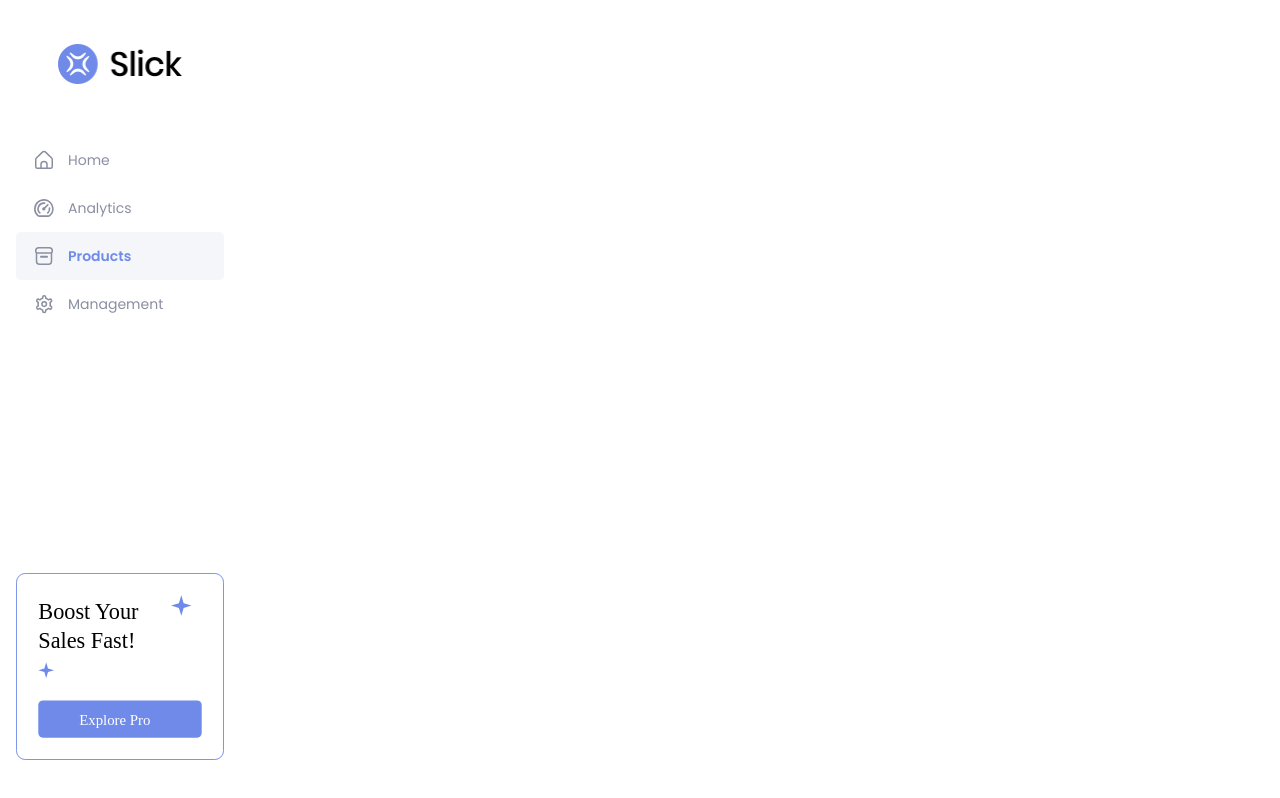
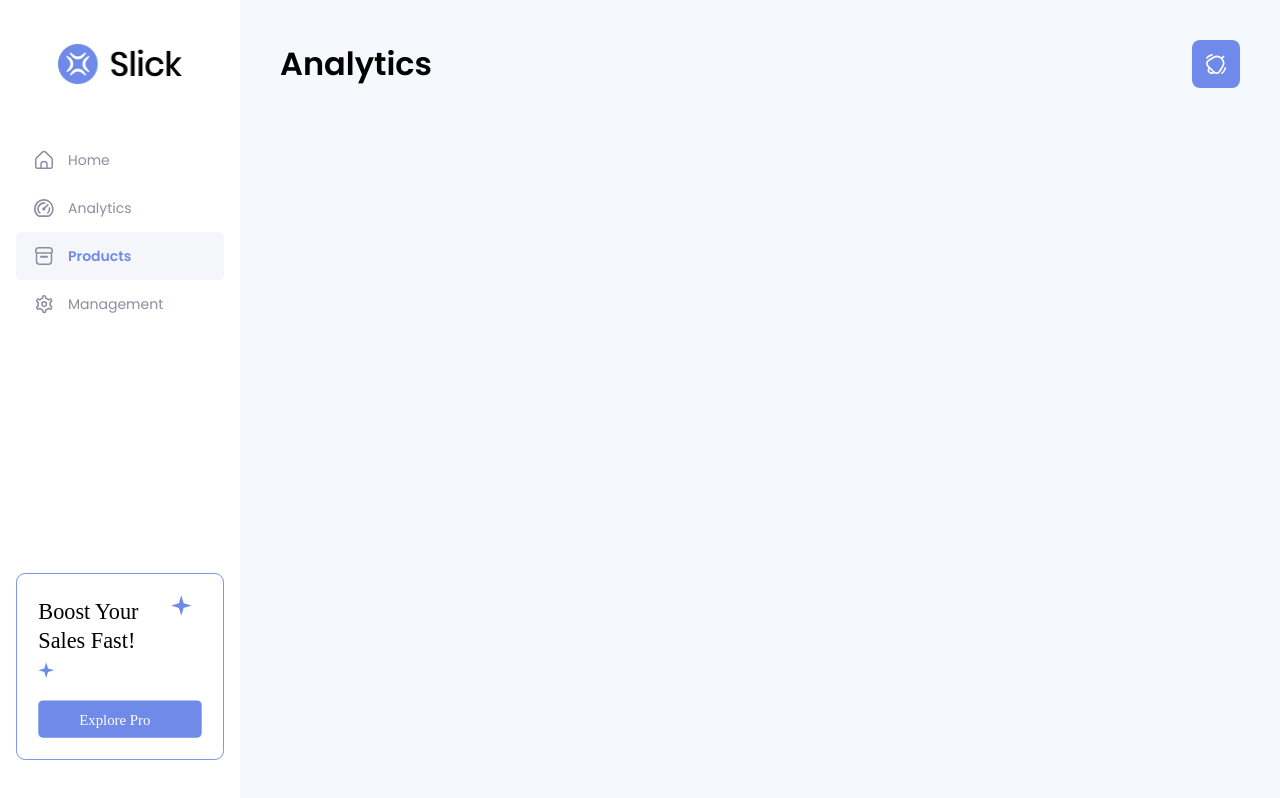
Before and after one commit to Arsalan-Arain/Slick, a React app: page /products in a window 1280 px wide. Built offline with nearby package versions, Linux system fonts and the light colour scheme.

Commit message:
arranged some files

```diff
--- a/src/App.js
+++ b/src/App.js
@@ -1,8 +1,10 @@
 import React, { Component } from 'react';
+import { BrowserRouter, Route } from "react-router-dom";
 import Layout from './components/Layout/Layout';
 import HomePage from './containers/Pages/Home/HomePage';
 import ManagementPage from './containers/Pages/Management/Management';
-import { BrowserRouter, Route} from "react-router-dom";
+import AnalyticsPage from './containers/Pages/Analytics/Analytics';
+import ProductsPage from './containers/Pages/Products/Products';
 
 class App extends Component {
   render() {
@@ -11,6 +13,8 @@ class App extends Component {
         <Layout>
           <Route path="/" exact component={HomePage} />
           <Route path="/management" component={ManagementPage} />
+          <Route path="/products" component={ProductsPage} />
+          <Route path="/analytics" component={AnalyticsPage} />
         </Layout>
       </BrowserRouter>
     );
--- a/src/containers/Pages/Management/ManageBanners/ManageBanners.js
+++ b/src/components/ManageBanners/ManageBanners.js
@@ -1,8 +1,8 @@
 import React from "react";
 import { connect } from "react-redux";
 import classes from './ManageBanners.css';
-import editBtn from '../../../../assets/editBtn.png';
-import deltBtn from '../../../../assets/delBtn.png';
+import editBtn from '../../assets/editBtn.png';
+import deltBtn from '../../assets/delBtn.png';
 
 const newBanner = {};
 const updatedBanner = {};
--- a/src/containers/Pages/Management/ManageProducts/ManageProducts.js
+++ b/src/components/ManageProducts/ManageProducts.js
@@ -1,9 +1,9 @@
 import React from "react";
 import { connect } from "react-redux";
 import classes from '../ManageBanners/ManageBanners.css';
-import editBtn from '../../../../assets/editBtn.png';
-import deltBtn from '../../../../assets/delBtn.png';
-import coin from '../../../../assets/coin.svg';
+import editBtn from '../../assets/editBtn.png';
+import deltBtn from '../../assets/delBtn.png';
+import coin from '../../assets/coin.svg';
 
 const newProduct = {};
 const updatedProduct = {};
--- /dev/null
+++ b/src/containers/Pages/Analytics/Analytics.css
@@ -0,0 +1,8 @@
+.Analytics {
+  width: calc(100% - 18.75%);
+  min-height: 100vh;
+  background-color: #f5f8fc;
+  margin-left: 18.75%;
+  padding: 2rem 2.5rem;
+  box-sizing: border-box;
+}
--- /dev/null
+++ b/src/containers/Pages/Analytics/Analytics.js
@@ -0,0 +1,11 @@
+import React from 'react';
+import Header from '../../../components/Header/Header';
+import classes from './Analytics.css';
+
+const analyticsPage = props => (
+  <div className={classes.Analytics}>
+    <Header text={""} heading={"Analytics"} />
+  </div>
+)
+
+export default analyticsPage;
--- a/src/containers/Pages/Management/Management.css
+++ b/src/containers/Pages/Management/Management.css
@@ -2,7 +2,6 @@
   width: calc(100% - 18.75%);
   min-height: 100vh;
   background-color: #f5f8fc;
-  /* background-color: #F5F8FC; */
   margin-left: 18.75%;
   padding: 2rem 2.5rem;
   box-sizing: border-box;
--- a/src/containers/Pages/Management/Management.js
+++ b/src/containers/Pages/Management/Management.js
@@ -1,12 +1,8 @@
 import React, { useState } from "react";
-import { NavLink } from 'react-router-dom';
-import { Route } from "react-router-dom";
 import Header from '../../../components/Header/Header';
 import classes from './Management.css';
-import ManageBanners from './ManageBanners/ManageBanners';
-import ManageProducts from './ManageProducts/ManageProducts';
-import manageBanners from "./ManageBanners/ManageBanners";
-
+import ManageBanners from '../../../components/ManageBanners/ManageBanners';
+import ManageProducts from '../../../components/ManageProducts/ManageProducts';
 
 const homePage = (props) => {
   const [productPage, setProductPage] = useState(false);
@@ -15,9 +11,16 @@ const homePage = (props) => {
     setProductPage(!productPage)
   }
 
+  // in dono functions mein arrow func ki jaga jo dispatch k func honge wo aye ge
+  // or sirf functions k naam hi aye ge na () bhi. () sirf param ho tab honge wo bhi doosre func mein a k
+  const addBannerHandler = () => { };
+  const addProductHandler = () => { };
+  let addBtnHandler = addBannerHandler;
+
   let pageBody = <ManageBanners />;
   if (productPage) {
     pageBody = <ManageProducts />;
+    addBtnHandler = addProductHandler;
   }
 
   const activePageStyle = {
@@ -28,7 +31,6 @@ const homePage = (props) => {
   return (
     <div className={classes.Management}>
       <Header text={""} heading={"Management"} />
-
       <div className={classes.pageBody}>
         <div className={classes.pageBodyHeader}>
           <div className={classes.headerItem}>
@@ -46,11 +48,8 @@ const homePage = (props) => {
             <button>+ Add New</button>
           </div>
         </div>
-
         {pageBody}
-
       </div>
-
     </div>
   );
 }
--- /dev/null
+++ b/src/containers/Pages/Products/Products.css
@@ -0,0 +1,8 @@
+.Products {
+  width: calc(100% - 18.75%);
+  min-height: 100vh;
+  background-color: #f5f8fc;
+  margin-left: 18.75%;
+  padding: 2rem 2.5rem;
+  box-sizing: border-box;
+}
--- /dev/null
+++ b/src/containers/Pages/Products/Products.js
@@ -0,0 +1,11 @@
+import React from 'react';
+import Header from '../../../components/Header/Header';
+import classes from './Products.css';
+
+const productsPage = props => (
+  <div className={classes.Products}>
+    <Header text={""} heading={"Analytics"} />
+  </div>
+)
+
+export default productsPage;
```
Also changed, not shown: src/components/ManageBanners/ManageBanners.css (renamed from src/containers/Pages/Management/ManageBanners/ManageBanners.css), src/components/ManageProducts/ManageProducts.css (added).
